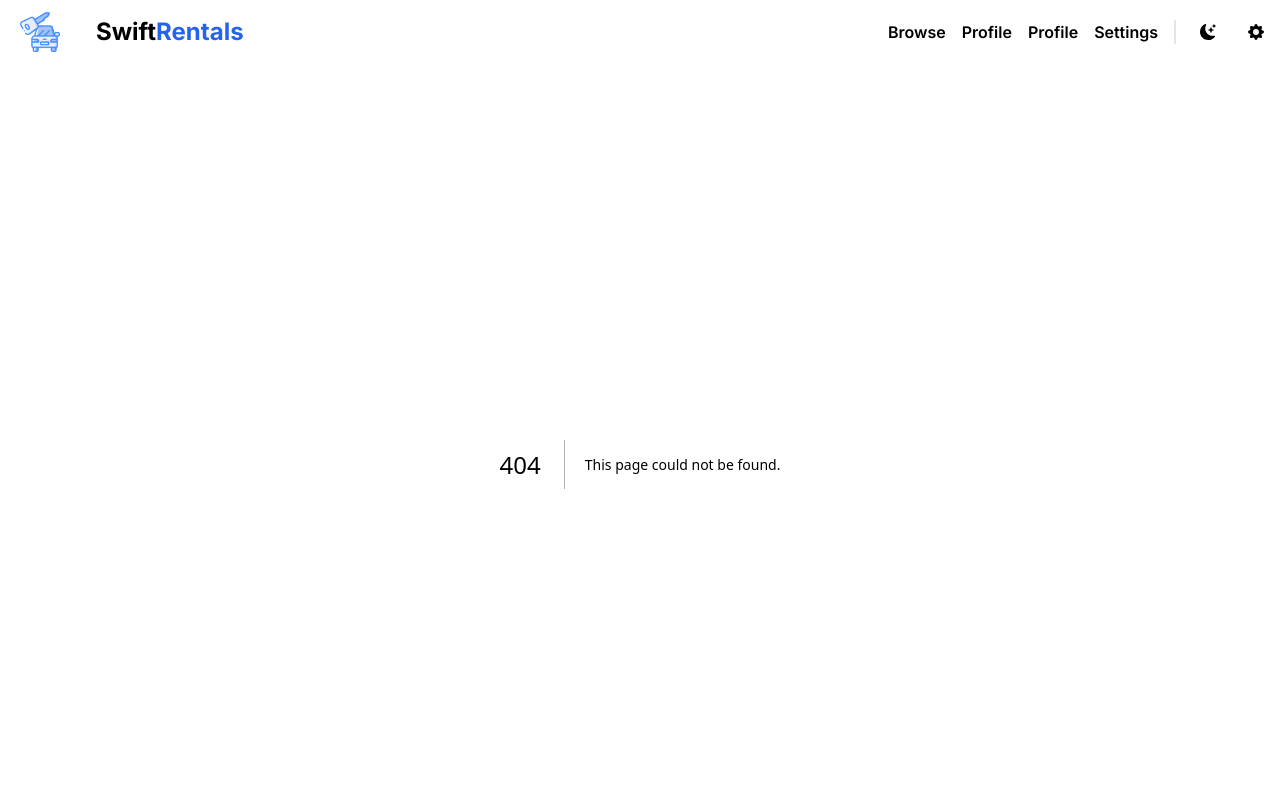
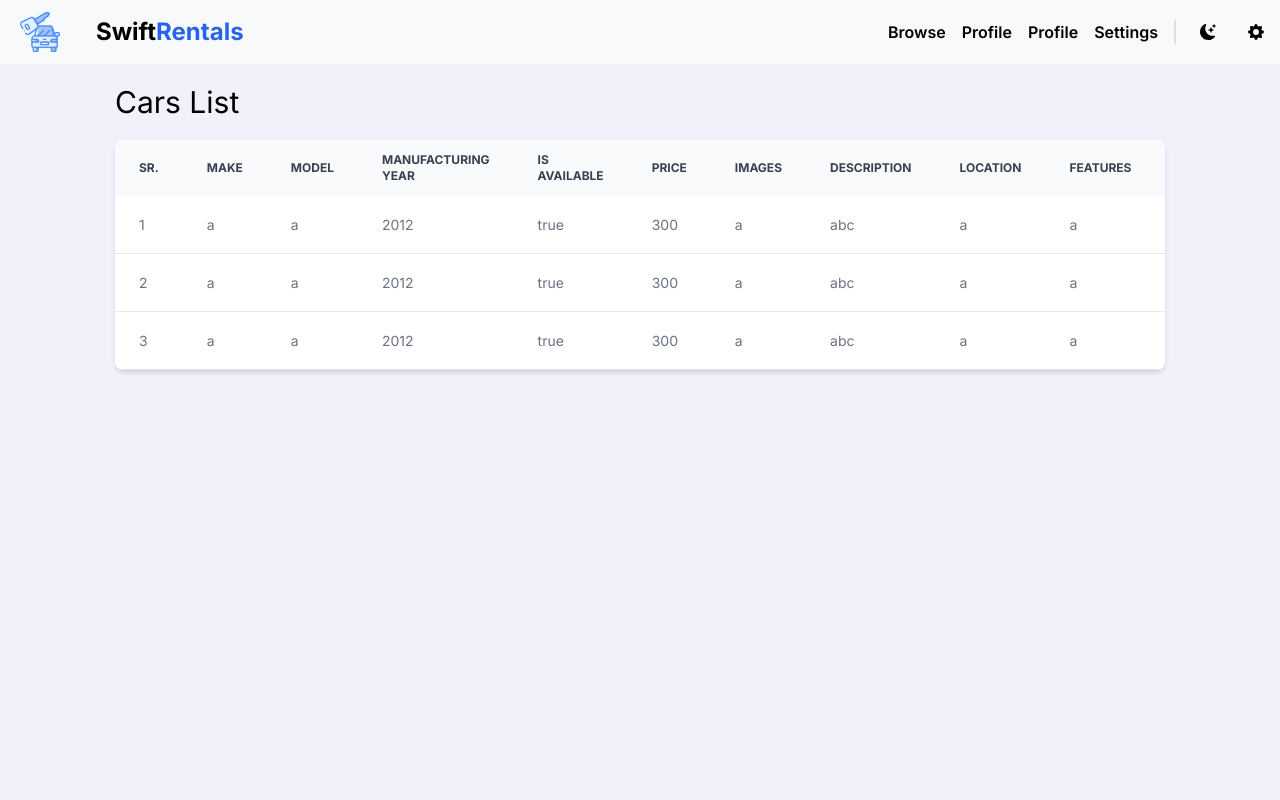
Before and after one commit to CapstoneTeam-3/SwiftRentals, a Next.js app in the folder swift-rentals-frontend/: page /admin/cars in a window 1280 px wide. Before the commit this address had no page. Shown: the top 800 px of the page. Built offline with nearby package versions, Linux system fonts and the light colour scheme.

Commit message:
feat: Car Listing page design

```diff
--- /dev/null
+++ b/swift-rentals-frontend/src/app/admin/cars/page.tsx
@@ -0,0 +1,77 @@
+import { MdOutlineDeleteOutline } from "react-icons/md";
+import { MdOutlineModeEdit } from "react-icons/md";
+
+type Car = {
+    make: string;
+    model: string;
+    manufacturing_year: string;
+    is_available: string;
+    price: string;
+    images: string;
+    description: string;
+    location: string;
+    features: string;
+};
+
+type CarTable = {
+    headers: string[];
+    cols: (keyof Car)[];
+    data: Car[];
+};
+
+export default function Cars() {
+    const car_table: CarTable = {
+        headers: ["Make", "Model", "Manufacturing Year", "Is Available", "Price", "Images", "Description", "Location", "Features"],
+        cols: ["make", "model", "manufacturing_year", "is_available", "price", "images", "description", "location", "features"],
+        data: [
+            { make: "a", model: "a", manufacturing_year: "2012", is_available: "true", price: "300", images: "a", description: "abc", location: "a", features: "a" },
+            { make: "a", model: "a", manufacturing_year: "2012", is_available: "true", price: "300", images: "a", description: "abc", location: "a", features: "a" },
+            { make: "a", model: "a", manufacturing_year: "2012", is_available: "true", price: "300", images: "a", description: "abc", location: "a", features: "a" }
+        ]
+    }
+    return (
+        <main className="h-screen w-full bg-[#f1f1fc]">
+            <div className="container mx-auto md:max-w-[1050px] py-5">
+                <h1 className="text-3xl mb-5">Cars List</h1>
+                <div className="relative overflow-x-auto shadow-md sm:rounded-lg">
+                    <table className="w-full text-sm text-left text-gray-500">
+                        <thead className="text-xs text-gray-700 uppercase bg-gray-50">
+                            <tr>
+                                <th scope="col" className="px-6 py-3">
+                                    Sr.
+                                </th>
+                                {car_table.headers.map((header, index) =>
+                                    <th scope="col" className="px-6 py-3">
+                                        {header}
+                                    </th>
+                                )}
+                                <th scope="col" className="px-6 py-3">
+                                    Action
+                                </th>
+                            </tr>
+                        </thead>
+                        <tbody>
+                            {car_table.data.map((item, rowIndex) =>
+                                <tr key={rowIndex} className="bg-white border-b hover:bg-gray-50">
+                                    <td className="px-6 py-4">
+                                        {rowIndex + 1}
+                                    </td>
+                                    {car_table.cols.map((col, colIndex) =>
+                                        <td key={colIndex} className="px-6 py-4">
+                                            {item[col]}
+                                        </td>
+                                    )}
+                                    <td className="px-6 py-4 flex items-center gap-4">
+
+                                        <MdOutlineModeEdit color="#FBE41D" size={25} />
+                                        <MdOutlineDeleteOutline color="#DA131A" size={25} />
+                                    </td>
+                                </tr>
+                            )}
+                        </tbody>
+                    </table>
+                </div>
+            </div>
+        </main>
+    )
+}
--- /dev/null
+++ b/swift-rentals-frontend/src/app/admin/page.tsx
@@ -0,0 +1,24 @@
+import Link from "next/link"
+
+export default function AdminHome() {
+    const cards = [
+        { value: 'cars', label: 'Cars' },
+        { value: 'admin', label: 'Admin' }
+    ]
+    return (
+        <main className="h-screen w-full bg-[#f1f1fc]">
+            <div className="container mx-auto md:max-w-[1050px] py-5">
+                <h1 className="text-3xl mb-5">Welcome to Admin Page</h1>
+                <div className="grid grid-cols-2 md:grid-cols-3 lg:grid-cols-4 gap-5">
+                    {cards.map((item) =>
+                        <Link href={`/admin/${item.value}`}>
+                            <div className="bg-white shadow-md p-5 rounded-lg">
+                                {item.label}
+                            </div>
+                        </Link>
+                    )}
+                </div>
+            </div>
+        </main>
+    )
+}
```
Also changed, not shown: 1 other file (tests, documents, lock files or other folders).
